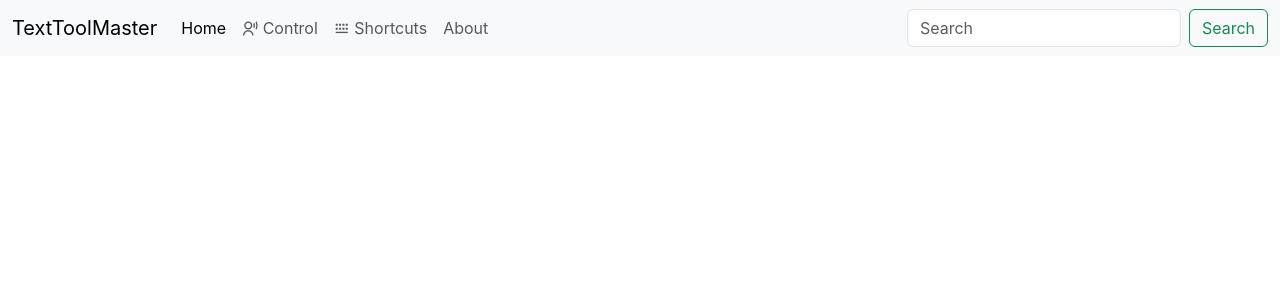
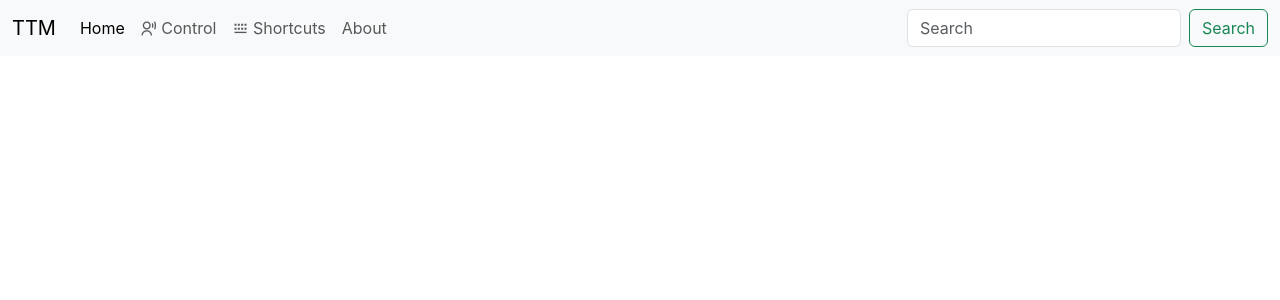
Before and after one commit to abhisheksinhagithub/text-tool-master, a React (Create React App) app: page / in a window 1280 px wide. Shown: the top 300 px of the page. Built offline with nearby package versions, Linux system fonts and the light colour scheme.

Commit message:
passed props and set propTypes

```diff
--- a/src/App.js
+++ b/src/App.js
@@ -1,45 +1,10 @@
 import './App.css';
+import Navbar from './components/Navbar';
 
 function App() {
   return (
     <>
-      <nav className="navbar navbar-expand-lg bg-body-tertiary">
-
-        <div className="container-fluid">
-          <a className="navbar-brand" href="/">TextToolMaster</a>
-          <button className="navbar-toggler" type="button" data-bs-toggle="collapse" data-bs-target="#navbarSupportedContent" aria-controls="navbarSupportedContent" aria-expanded="false" aria-label="Toggle navigation">
-            <span className="navbar-toggler-icon"></span>
-          </button>
-
-          <div className="collapse navbar-collapse" id="navbarSupportedContent">
-            <ul className="navbar-nav me-auto mb-2 mb-lg-0">
-
-              <li className="nav-item">
-                <a className="nav-link active" aria-current="page" href="/">Home</a>
-              </li>
-
-              <li className="nav-item">
-                <a className="nav-link" href="/"><i className="ri-user-voice-line"></i> Control</a>
-              </li>
-
-              <li className="nav-item">
-                <a className="nav-link" href="/"><i className="ri-keyboard-line"></i> Shortcuts</a>
-              </li>
-
-              <li className="nav-item">
-                <a className="nav-link" href="/">About</a>
-              </li>
-
-            </ul>
-
-            <form className="d-flex" role="search">
-              <input className="form-control me-2" type="search" placeholder="Search" aria-label="Search" />
-              <button className="btn btn-outline-success" type="submit">Search</button>
-            </form>
-
-          </div>
-        </div>
-      </nav>
+      <Navbar title='TTM' about='About' />
     </>
   );
 }
--- /dev/null
+++ b/src/components/Navbar.js
@@ -0,0 +1,55 @@
+import React from 'react'
+import PropTypes from 'prop-types'
+
+
+export default function Navbar(props) {
+    return (
+        <nav className="navbar navbar-expand-lg bg-body-tertiary">
+
+            <div className="container-fluid">
+                <a className="navbar-brand" href="/">{props.title}</a>
+                <button className="navbar-toggler" type="button" data-bs-toggle="collapse" data-bs-target="#navbarSupportedContent" aria-controls="navbarSupportedContent" aria-expanded="false" aria-label="Toggle navigation">
+                    <span className="navbar-toggler-icon"></span>
+                </button>
+
+                <div className="collapse navbar-collapse" id="navbarSupportedContent">
+                    <ul className="navbar-nav me-auto mb-2 mb-lg-0">
+
+                        <li className="nav-item">
+                            <a className="nav-link active" aria-current="page" href="/">Home</a>
+                        </li>
+
+                        <li className="nav-item">
+                            <a className="nav-link" href="/"><i className="ri-user-voice-line"></i> Control</a>
+                        </li>
+
+                        <li className="nav-item">
+                            <a className="nav-link" href="/"><i className="ri-keyboard-line"></i> Shortcuts</a>
+                        </li>
+
+                        <li className="nav-item">
+                            <a className="nav-link" href="/">{props.about}</a>
+                        </li>
+
+                    </ul>
+
+                    <form className="d-flex" role="search">
+                        <input className="form-control me-2" type="search" placeholder="Search" aria-label="Search" />
+                        <button className="btn btn-outline-success" type="submit">Search</button>
+                    </form>
+
+                </div>
+            </div>
+        </nav>
+    )
+}
+
+Navbar.propTypes = {
+    title: PropTypes.string.isRequired,
+    about: PropTypes.string.isRequired
+}
+
+Navbar.defaultProps = {
+    title: 'Set title here',
+    about: 'About'
+}
--- a/src/index.js
+++ b/src/index.js
@@ -11,7 +11,4 @@
   </React.StrictMode>
 );
 
-// If you want to start measuring performance in your app, pass a function
-// to log results (for example: reportWebVitals(console.log))
-// or send to an analytics endpoint. Learn more: https://bit.ly/CRA-vitals
 reportWebVitals();
```
